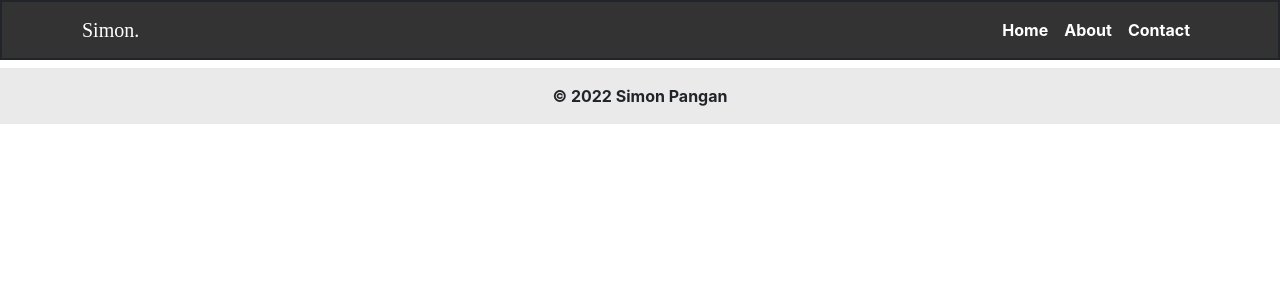
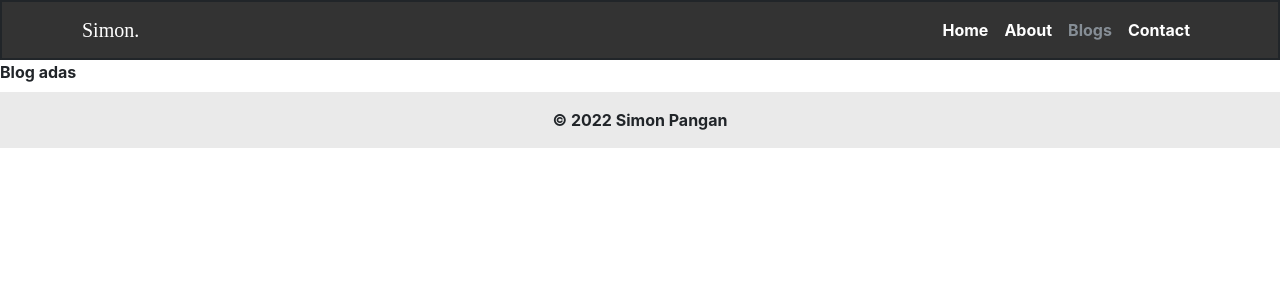
Before and after one commit to simonpangan/portfolio, a React (Create React App) app: page /blogs in a window 1280 px wide. Shown: the top 300 px of the page. Built offline with nearby package versions, Linux system fonts and the light colour scheme; a web font is replaced by a local one.

Commit message:
Add blog page

```diff
--- /dev/null
+++ b/src/pages/Blog/Blog.tsx
@@ -0,0 +1,10 @@
+import React from 'react';
+
+
+function Blog() {
+    return (
+        <div>Blog adas</div>
+    );
+}
+
+export default Blog;
--- a/src/variables/routes.ts
+++ b/src/variables/routes.ts
@@ -3,6 +3,7 @@ import Route from '../interfaces/RouteInterface';
 import Home from "../pages/Home/Home";
 import About from "../pages/About/About";
 import Contact from "../pages/Contact/Contact";
+import Blog from "../pages/Blog/Blog";
 
 const routes: Array<Route> = [
 	{
@@ -19,6 +20,12 @@ const routes: Array<Route> = [
 	},
 	{
 		id: 3,
+		name: 'Blogs',
+		url: '/blogs',
+		Component: Blog,
+	},
+	{
+		id: 4,
 		name: 'Contact',
 		url: '/contact',
 		Component: Contact,
```
